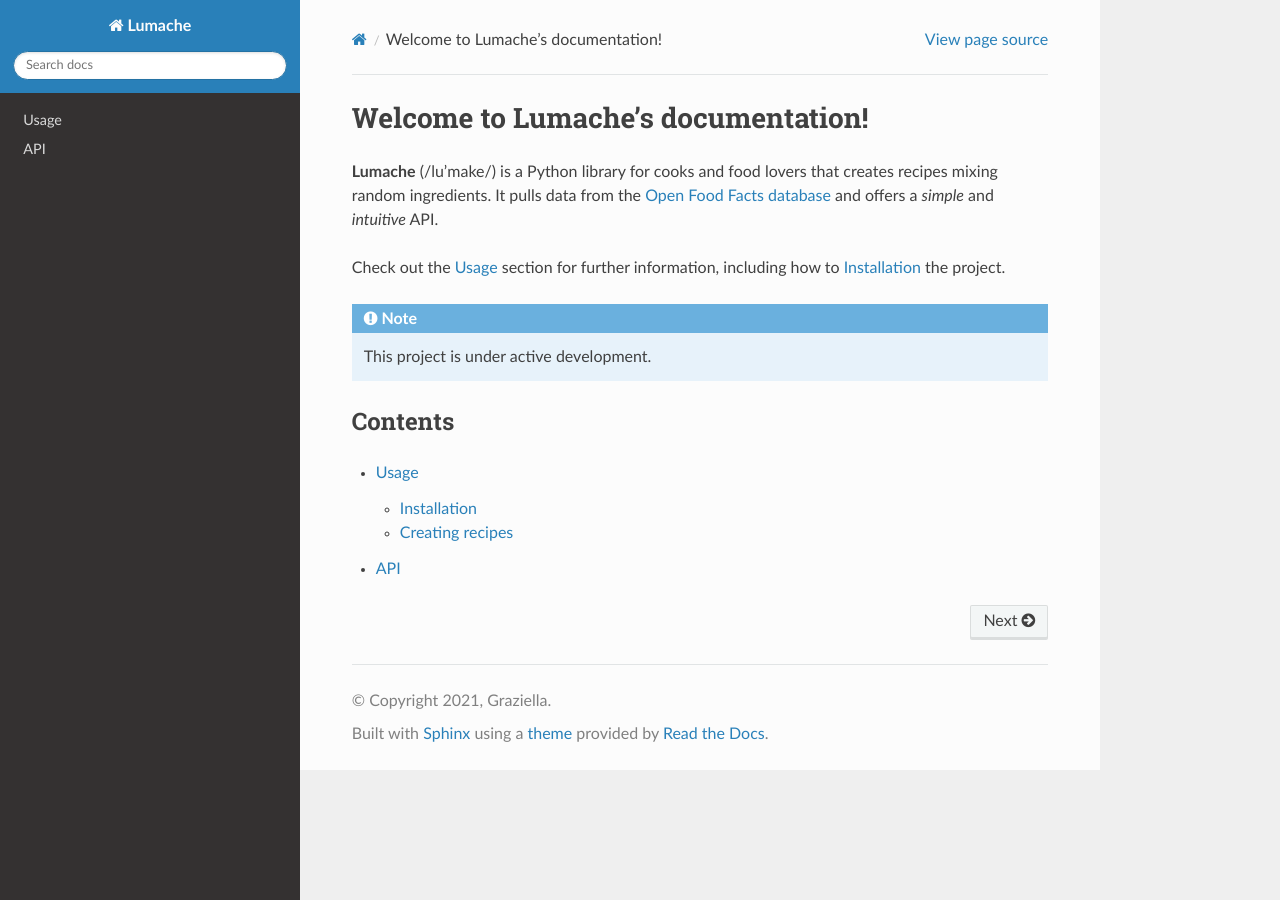
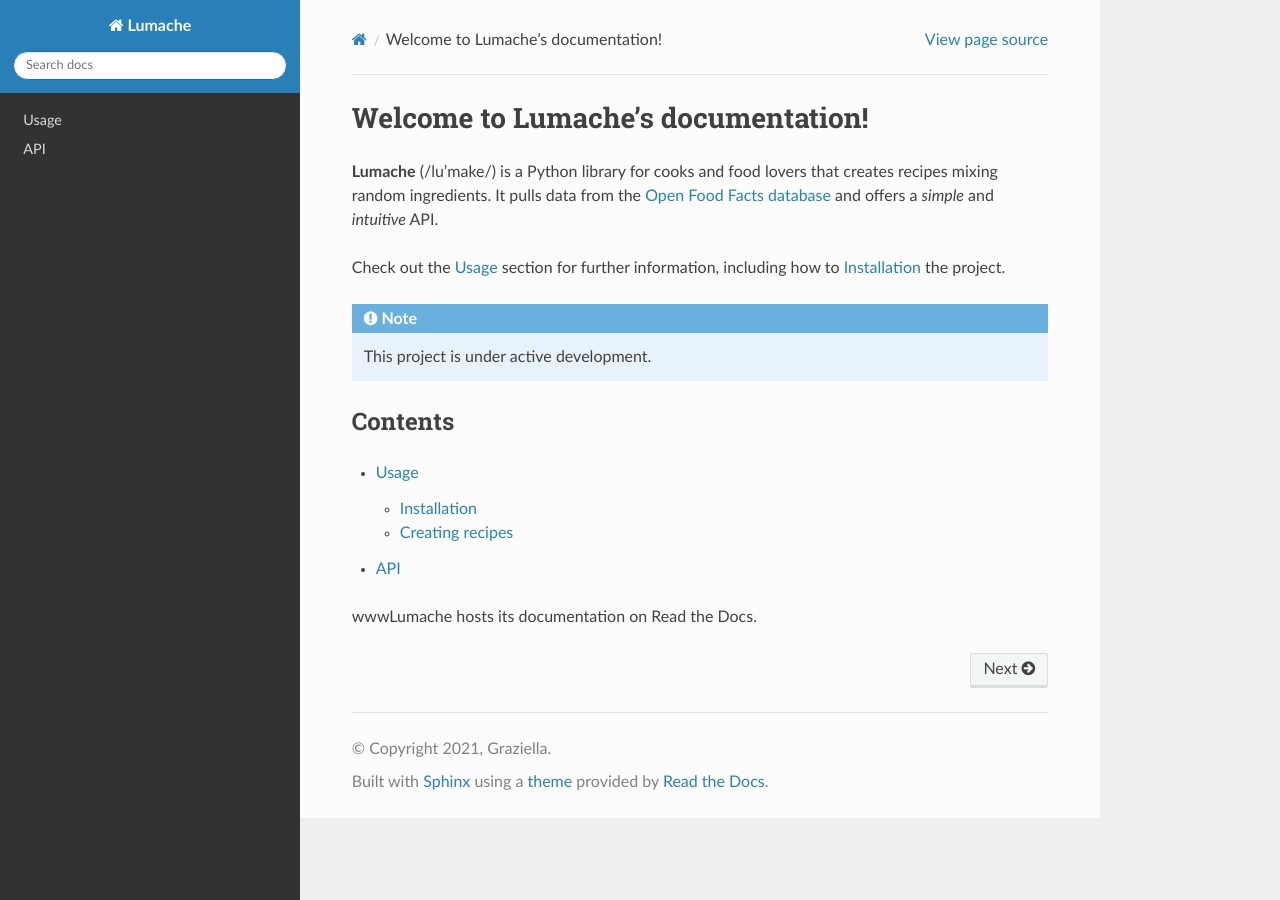
Before and after one commit to nfargier/thermoflux-rtd, a Sphinx documentation site: the page built from docs/source/index.rst, in a window 1280 px wide. Built offline with Sphinx 7.4.7 and the Read the Docs theme 3.1.0, drawn with Linux system fonts in a browser that asks for light colours.

Commit message:
Update index.rst

```diff
--- a/docs/source/index.rst
+++ b/docs/source/index.rst
@@ -20,3 +20,5 @@
 
    usage
    api
+
+wwwLumache hosts its documentation on Read the Docs.
```
